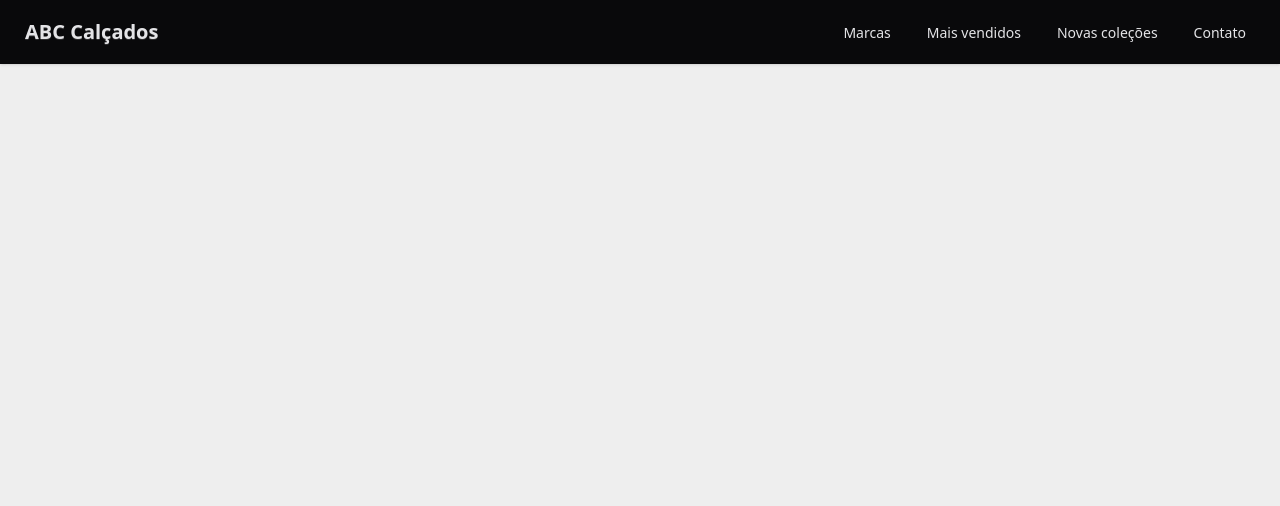
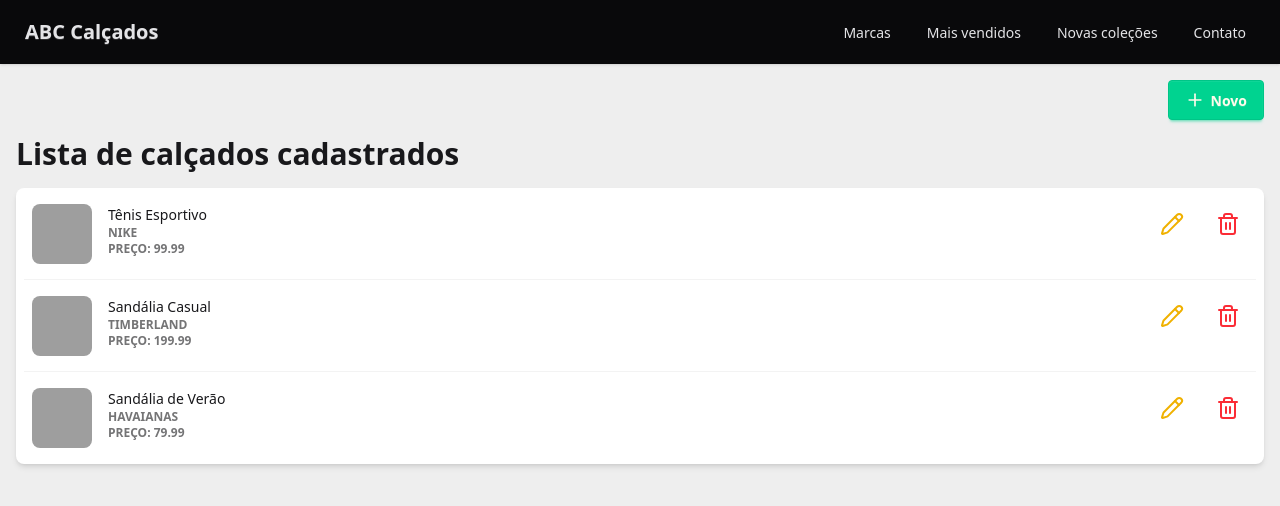
Before and after one commit to prof-renan-hub/ABC_calcados, a Vue app: page /lista/calcados in a window 1280 px wide. Shown: the top 506 px of the page. Built offline with nearby package versions, Linux system fonts and the light colour scheme; grey boxes are pictures that could not be loaded.

Commit message:
Corrigindo rotas e criando arquivo para listagem de calçados

```diff
--- a/src/router/index.js
+++ b/src/router/index.js
@@ -1,10 +1,12 @@
 import { createRouter, createWebHistory } from 'vue-router'
 import LoginView from '../views/LoginView.vue'
 import DashboardView from '../views/DashboardView.vue'
+import ListaCalcadosView from '../views/ListaCalcadosView.vue'
 
 const routes = [
-  { path: '/login', name: 'login', component: LoginView },
-  { path: '/', name: 'dashboard', component: DashboardView}
+  { path: '/', name: 'login', component: LoginView },
+  { path: '/dashboard', name: 'dashboard', component: DashboardView},
+  { path: '/lista/calcados', name: 'lista', component: ListaCalcadosView}
 ]
 
 const router = createRouter({
--- a/src/views/DashboardView.vue
+++ b/src/views/DashboardView.vue
@@ -1,26 +1,12 @@
 <template>
   <div class="p-4">
-    <ProductList />
+    <h1>Dashboard</h1>
   </div>
 </template>
 
 <!-- <script setup>
 import { ref } from 'vue'
-import api from '../api/http'
-
-const msg = ref('')
-
-const callProtected = async () => {
-  const { data } = await api.get('/protected')
-  msg.value = data.message
-}
-</script> -->
-
-
-<script setup>
-import { ref } from 'vue'
 import axios from 'axios'
-import ProductList from '../components/ProductList.vue'
 import { Plus } from 'lucide-vue-next';
 
 const msg = ref('')
@@ -36,4 +22,4 @@ async function callProtected() {
     msg.value = e?.response?.data?.message || 'Erro na chamada'
   }
 }
-</script>
+</script> -->
--- /dev/null
+++ b/src/views/ListaCalcadosView.vue
@@ -0,0 +1,9 @@
+<template>
+  <div class="p-4">
+    <ProductList />
+  </div>
+</template>
+
+<script setup>
+import ProductList from '../components/ProductList.vue'
+</script>
```
